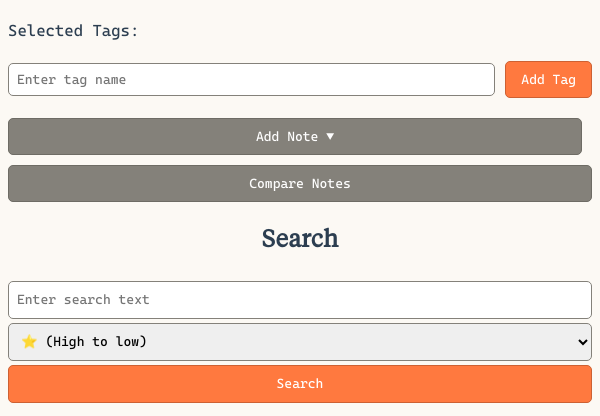
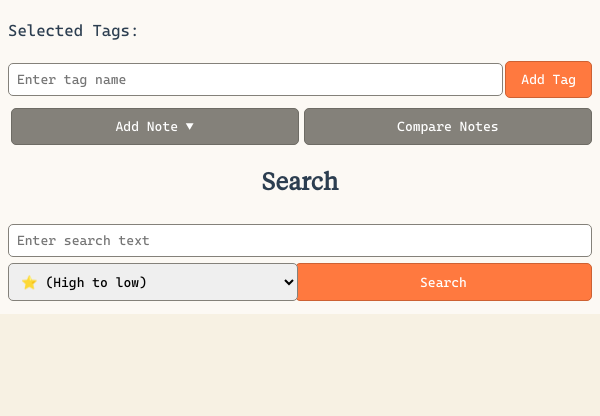
Before and after one commit to Rickard-Martensson/dynotes, a Flask app: page / in a window 600 px wide. Shown: the part 889-1305 px from the top of the page. After the commit the page ends 1203 px from the top, so only its background shows below. Run offline with Flask 2, Linux system fonts and the light colour scheme; data that the repository does not hold is empty; some libraries are stand-ins or nearby versions.

Commit message:
better tall mode

```diff
--- a/static/css/noteForm.css
+++ b/static/css/noteForm.css
@@ -109,34 +109,9 @@
     margin-bottom: 0em;
 } */
 
-/* Add Tag and Add Note button row */
-.action-row {
-    display: flex;
-    justify-content: space-between;
-    align-items: center;
-    margin-bottom: 20px;
-}
-
-#addTagSection {
-    display: flex;
-    align-items: center;
-    flex-grow: 1;
-    margin-right: 10px;
-}
-
-#addTagSection input[type="text"] {
-    flex-grow: 1;
-    margin-right: 10px;
-}
-
-#addTagSection button,
-#showAddNoteBtn {
-    flex-shrink: 0;
-
-}
 
 #showAddNoteBtn {
-    margin-right: 10px;
+    margin-right: 2.5px;
 }
 
 /* Add Note Section */
@@ -209,47 +184,6 @@
     margin-right: 5px;
 }
 
-/* Responsive layout */
-@media (max-width: 600px) {
-    .action-row {
-        flex-direction: column;
-        align-items: stretch;
-    }
-
-    #addTagSection {
-        margin-right: 0;
-        margin-bottom: 10px;
-    }
-
-    .note-form-row {
-        flex-direction: column;
-        align-items: stretch;
-    }
-
-    .note-form-row>* {
-        margin-right: 0 !important;
-        margin-bottom: 10px;
-    }
-
-    /* Keep star and visibility ratings on the same row in narrow view */
-    .note-form-row:nth-child(2) {
-        flex-direction: row;
-    }
-
-    #noteTextContainer {
-        flex-direction: column;
-    }
-
-    #noteText {
-        margin-right: 0;
-        margin-bottom: 10px;
-    }
-
-    .star-rating,
-    .visibility-rating {
-        justify-content: center;
-    }
-}
 
 
 
@@ -300,12 +234,194 @@
 #addNoteForm {
     display: flex;
     flex-direction: column;
-    gap: 10px;
+    gap: 5px;
 }
 
 .note-form-row {
     display: flex;
     justify-content: space-between;
     align-items: center;
-    gap: 10px;
+    gap: 5px;
 }
+
+.action-row {
+    display: flex;
+    justify-content: space-between;
+    align-items: center;
+    margin-bottom: 0px;
+    flex-wrap: wrap;
+}
+
+#addTagSection {
+    display: flex;
+    align-items: center;
+    flex-grow: 1;
+    margin-right: 2.5px;
+    min-width: 150px;
+}
+
+#addTagSection input[type="text"] {
+    flex-grow: 1;
+    margin-right: 2.5px;
+    min-width: 150px;
+}
+
+#addTagSection button,
+#showAddNoteBtn,
+#startMMRComparison {
+    flex-shrink: 0;
+    white-space: nowrap;
+    max-width: 150px;
+}
+
+
+
+
+
+/* For screens wider than 600px */
+@media (min-width: 600px) {
+
+    #showAddNoteBtn {
+        margin-left: 2.5px;
+    }
+
+    #startMMRComparison {
+        margin-left: -5px;
+    }
+}
+
+/* For screens 600px and narrower */
+@media (max-width: 600px) {
+
+    .search-container {
+        flex-direction: row;
+    }
+
+    .star-rating,
+    .visibility-rating {
+        justify-content: center;
+    }
+
+    #noteText {
+        margin-right: 0;
+        margin-bottom: 2.5px;
+    }
+
+    #noteTextContainer {
+        flex-direction: column;
+    }
+
+    .note-form-row>* {
+        margin-right: 0 !important;
+        margin-bottom: 10px;
+    }
+
+    .note-form-row:nth-child(2) {
+        flex-direction: row;
+    }
+
+    .note-form-row {
+        flex-direction: column;
+        align-items: stretch;
+    }
+
+    .action-row {
+        flex-direction: column;
+        align-items: stretch;
+    }
+
+    #addTagSection {
+        margin-right: 0;
+        margin-bottom: 2.5px;
+    }
+
+    /* New styles for button container */
+    .button-container {
+        display: flex;
+        justify-content: space-between;
+        margin-top: 2.5px;
+    }
+
+    #showAddNoteBtn,
+    #startMMRComparison {
+        flex: 1;
+        margin-top: 0;
+        max-width: none;
+    }
+
+    #showAddNoteBtn {
+        margin-right: 2.5px;
+    }
+
+    #startMMRComparison {
+        margin-left: 2.5px;
+    }
+}
+
+.search-container {
+    display: flex;
+    flex-wrap: wrap;
+    gap: 5px;
+    align-items: center;
+}
+
+#searchText {
+    flex: 1 1 200px;
+    min-width: 150px;
+}
+
+#sortCriteria {
+    flex: 0 1 auto;
+    min-width: 120px;
+}
+
+.search-container button {
+    flex: 0 0 auto;
+    white-space: nowrap;
+}
+
+#searchText,
+#sortCriteria,
+.search-container button {
+    height: 38px;
+    /* Adjust as needed for consistent height */
+}
+
+@media (max-width: 600px) {
+    #searchText {
+        flex-basis: 100%;
+        width: 100%;
+    }
+
+    #sortCriteria {
+        margin-right: 2.5px;
+    }
+
+    .search-container button {
+        margin-left: 2.5px;
+
+    }
+
+    #sortCriteria,
+    .search-container button {
+        flex: 1 1 calc(50% - 2.5px);
+        /* Equal width, accounting for gap */
+        max-width: calc(50% - 2.5px);
+        /* Ensure they don't exceed 50% width */
+
+
+    }
+
+    .search-container button {
+        padding-left: 5px;
+        padding-right: 5px;
+        text-overflow: ellipsis;
+        overflow: hidden;
+    }
+}
+
+@media (min-width: 600px) {
+    .search-container button {
+        margin-left: -5px;
+    }
+}
--- a/templates/index.html
+++ b/templates/index.html
@@ -97,9 +97,13 @@
             <input type="text" id="tagName" placeholder="Enter tag name">
             <button onclick="addTag()" class="normal">Add Tag</button>
         </div>
+
+        <div class="button-container">
             <button id="showAddNoteBtn" class="brown">Add Note ▼</button>
             <button id="startMMRComparison" class="brown">Compare Notes</button>
         </div>
+    </div>
+
 
 
     <!-- Updated note addition section -->
@@ -169,21 +173,14 @@
         </div>
     </div>
 
-    <!-- <textarea id="noteText" placeholder="Enter note text"></textarea>
-    <input type="text" id="noteAuthor" placeholder="Author">
-    <input type="number" id="noteRating" placeholder="Rating">
-    <input type="text" id="noteSource" placeholder="Source">
-    <button onclick="addNote()">Add Note</button> -->
-
     <h2>
         <center>Search</center>
     </h2>
     <div id="loadingIndicator" class="loading-indicator"><span class="dots"></span></div>
-    <!-- <div>
-        <p>Selected Tags: <span id="selectedSearchTags"></span></p>
-    </div> -->
     <div class="search-container">
         <input type="text" id="searchText" placeholder="Enter search text">
+        <div class="button-container">
+
             <select id="sortCriteria">
                 <option value="stars-desc">⭐ (High to low)</option>
                 <option value="stars-asc">⭐ (Low to high)</option>
@@ -195,6 +192,7 @@
                 <option value="mmr-asc">🥊MMR (Low to high)</option>
             </select>
             <button onclick="searchNotes()" class="normal">Search</button>
+        </div>
     </div>
 
     <div id="results"></div>
```
Lines whose indentation alone changed are shown as unchanged.
